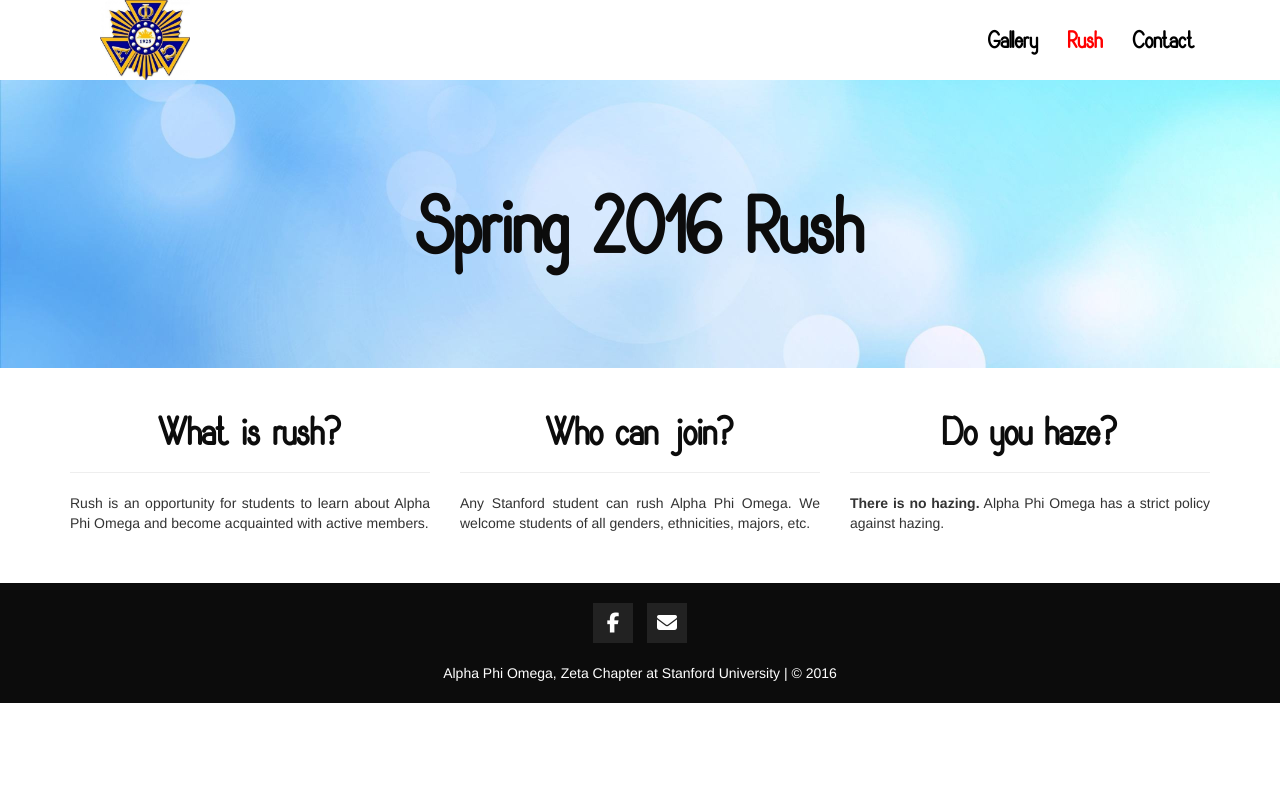
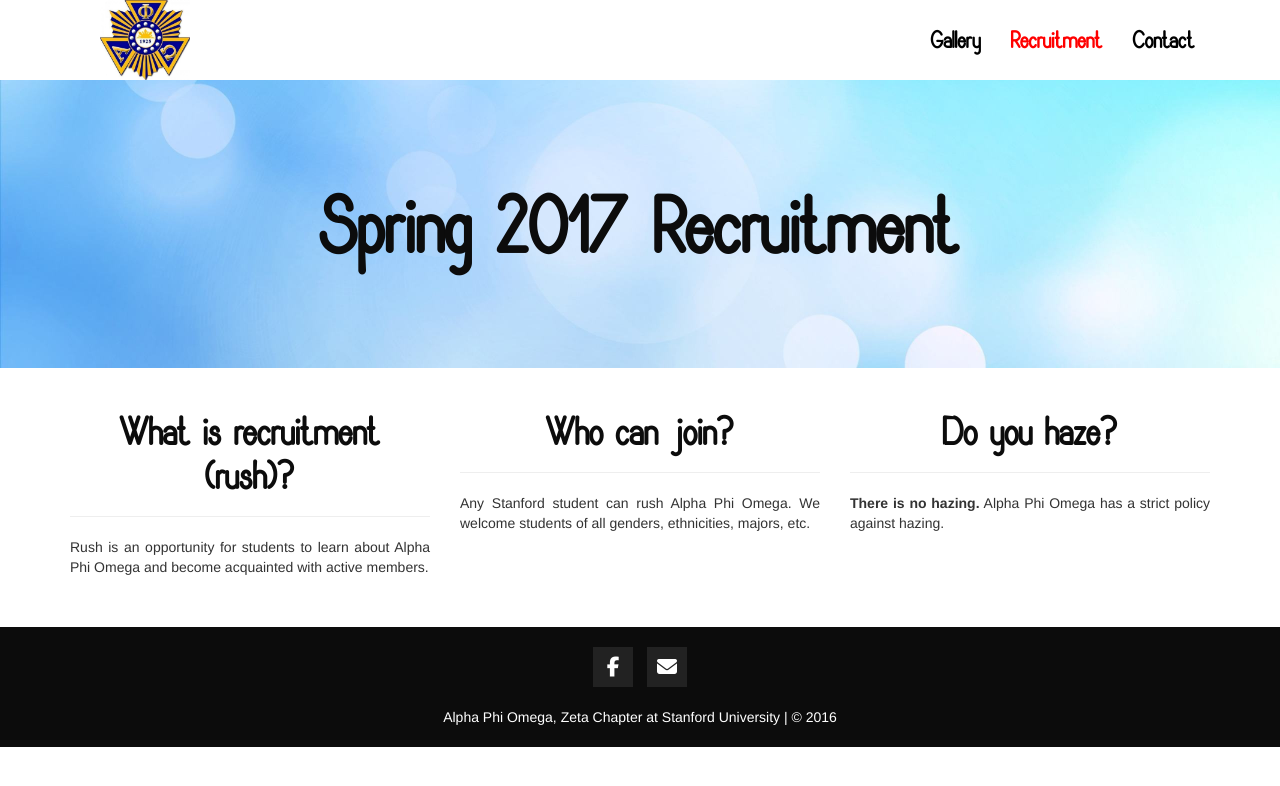
Before and after one commit to apo-zeta/apo-zeta, a plain HTML site: page recruitment.html in a window 1280 px wide. Drawn offline with nearby package versions, Linux system fonts and the light colour scheme.

Commit message:
recruitment links and text

```diff
--- a/rush.html
+++ b/recruitment.html
@@ -29,7 +29,7 @@
 				</ul>
 				<ul class="nav navbar-nav navbar-right">
 					<li class="right"><a href="gallery.html">Gallery</a></li>
-					<li class="right"><a href="rush.html" class="active">Rush</a></li>
+					<li class="right"><a href="recruitment.html" class="active">Recruitment</a></li>
 					<li class="right"><a href="contact.html">Contact</a></li>
 				</ul>
 			</div>
@@ -38,7 +38,7 @@
 
 	<section class="module parallax parallax-1 rush-parallax">
         <div class="container">
-          <h1>Spring 2016 Rush</h1>
+          <h1>Spring 2017 Recruitment</h1>
         </div>
     </section>
 
@@ -46,7 +46,7 @@
         <div class="container">
             <div class="row text-center">
             	<div class="col-md-4">
-                	<h2>What is rush?</h2>
+                	<h2>What is recruitment (rush)?</h2>
                 	<hr class="small">
                 	<p>Rush is an opportunity for students to learn about Alpha Phi Omega and become acquainted with active members.</p>
                 </div>
```
Also changed, not shown: contact.html (+1 -1 lines), gallery.html (+1 -1 lines), index.html (+1 -1 lines).
